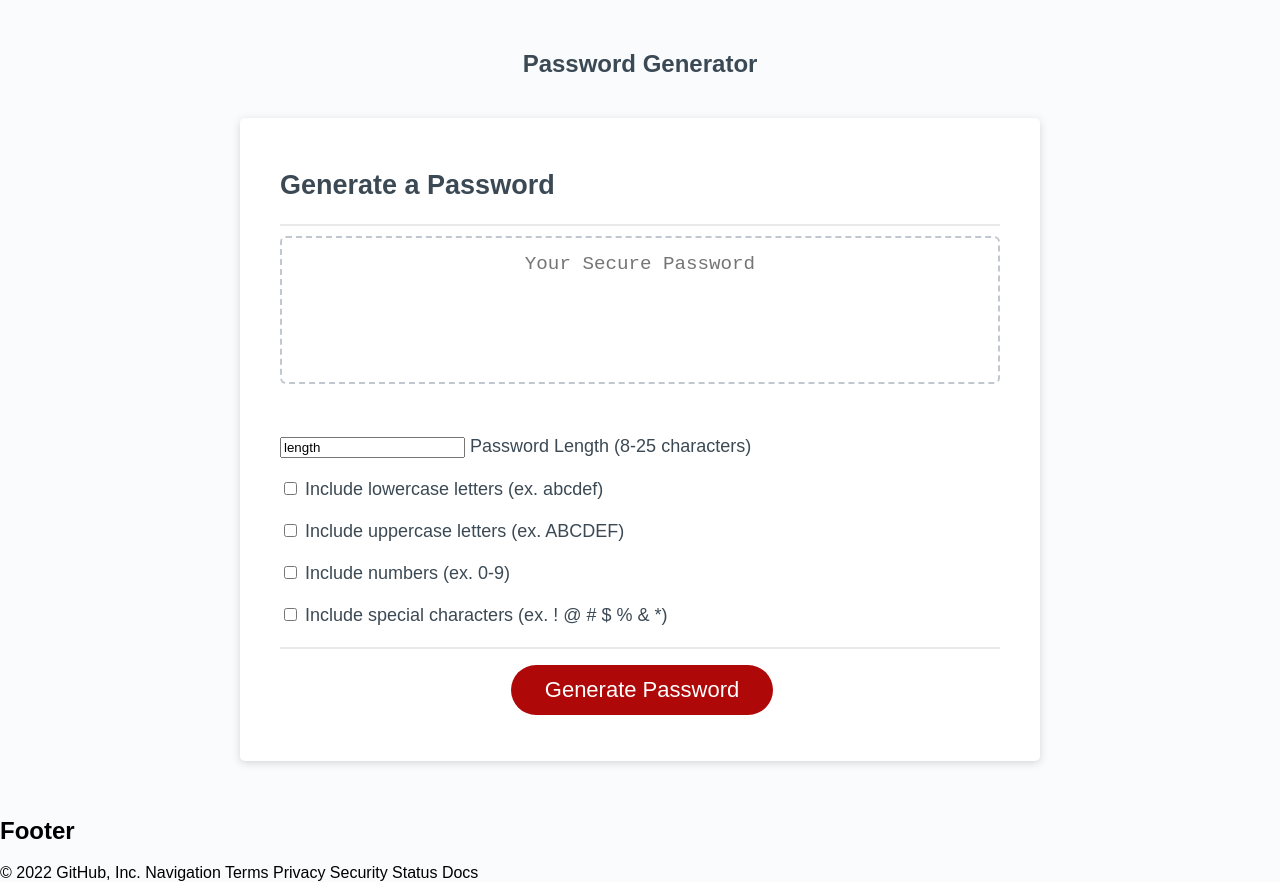
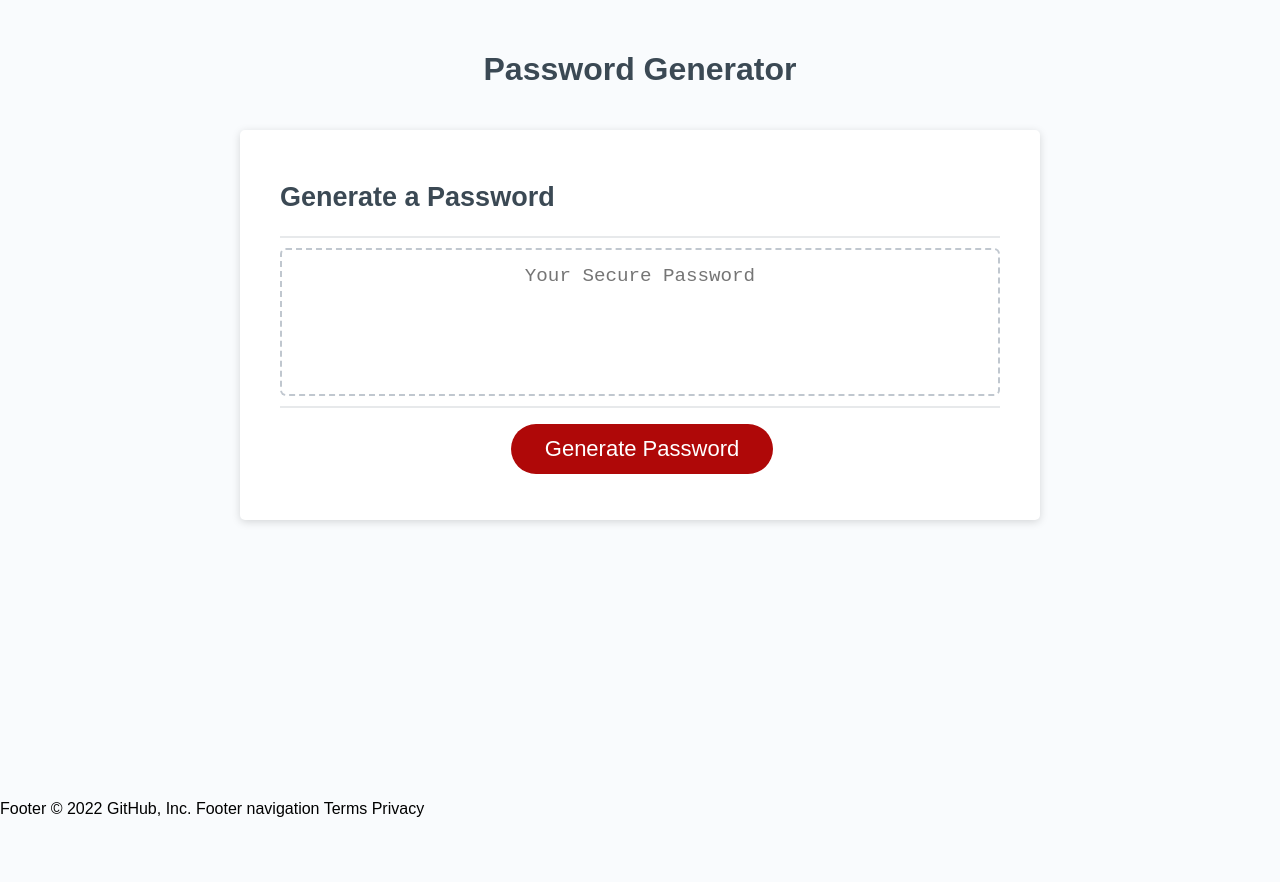
Before and after one commit to awinters81/Password-Generator, a plain HTML site: page index.html in a window 1280 px wide. After the commit the page ends 818 px from the top, so only its background shows below. Drawn offline with Linux system fonts and the light colour scheme.

Commit message:
third attempt, going about it a different way...

```diff
--- a/css/style.css
+++ b/css/style.css
@@ -135,9 +135,3 @@ button[disabled] {
     font-size: 0.8rem;
   }
 }
-Footer
-© 2022 GitHub, Inc.
-Footer navigation
-Terms
-Privacy
-Security
--- a/index.html
+++ b/index.html
@@ -5,105 +5,35 @@
     <meta name="viewport" content="width=device-width, initial-scale=1.0" />
     <meta http-equiv="X-UA-Compatible" content="ie=edge" />
     <title>Password Generator</title>
-    <link rel="stylesheet" href="./css/style.css" />
+    <link rel="stylesheet" href="css/style.css" />
   </head>
-
   <body>
-
-    <!-- I need to add options with id/class to connect to my .js file in order for
-         the generator to cycle through-->
-
-    <section>
-
     <div class="wrapper">
-
       <header>
         <h1>Password Generator</h1>
       </header>
-
       <div class="card">
         <div class="card-header">
           <h2>Generate a Password</h2>
         </div>
-
-    <!-- Removed readonly -->
-
         <div class="card-body">
           <textarea
+            readonly
             id="password"
             placeholder="Your Secure Password"
             aria-label="Generated Password"
           ></textarea>
         </div>
-
-        <br>
-        <br>
-
-    <!-- Options-->
-
-        <div class="length">
-            <input type="text" id="length" name="length" value="length">
-            <label for="length"> Password Length (8-25 characters) </label>
-        </div>
-
-        <br>
-
-        <div class="lowercase">
-            <input type="checkbox" id="lower" name="lower" value="lower">
-            <label for="lower"> Include lowercase letters (ex. abcdef) </label>
-        </div>
-
-        <br>
-
-        <div class="uppercase">
-            <input type="checkbox" id="upper" name="upper" value="upper">
-            <label for="upper"> Include uppercase letters (ex. ABCDEF) </label>
-        </div>
-
-        <br>
-
-        <div class="numbers">
-            <input type="checkbox" id="number" name="number" value="number">
-            <label for="number"> Include numbers (ex. 0-9) </label>
-        </div>
-
-        <br>
-
-        <div class="special">
-            <input type="checkbox" id="special" name="special" value="special">
-            <label for="special"> Include special characters (ex. ! @ # $ % & *) </label>
-        </div>
-
-        <br>
-
         <div class="card-footer">
           <button id="generate" class="btn">Generate Password</button>
         </div>
-
       </div>
-
     </div>
-
-    </section>
-
-    <br>
-    <br>
-
-    <footer>
-        <h2>Footer</h2>
-            <div>
+    <script src="js/script.js"></script>
+  </body>
+</html>
+Footer
 © 2022 GitHub, Inc.
-            Navigation
+Footer navigation
 Terms
 Privacy
-            Security
-            Status
-            Docs
-            </div>
-    </footer>
-
-    <script src="./js/script.js"></script>
-
-    </body>
-
-</html>
--- a/js/script.js
+++ b/js/script.js
@@ -9,17 +9,8 @@
 var generateBtn = document.querySelector("#generate");
 var generatePassword = document.querySelector("#placeholder")
 
-// So I need to be able to select 5 different choices in order to create my password.
-// length, lowercase, uppercase, numbers, and special characters.
-// Being that each option has multiple options to cycle through, each would need an array.
-// Except for the length.
-// So let me start by creating variables for each option.
-
-var passLength = document.getElementById("length").value;
-var checkLower = document.getElementById("lower").checked;
-var checkUpper = document.getElementById('upper').checked;
-var checkNumber = document.getElementById('number').checked;
-var checkSpecial = document.getElementById('special').checked;
+//Removing the variables for the checkboxes as I realized that I have to return
+//prompts for each option.
 
 //and let me create arrays for the characters like before...
 
@@ -27,12 +18,45 @@ var lowerCase = ["a","b","c","d","e","f","g","h","i","j","k","l","m","n","o","p"
 var upperCase = ["A","B","C","D","E","F","G","H","I","J","K","L","M","N","O","P","Q","R","S","T","U","V","W","X","Y","Z"];
 var numbers = ["0","1","2","3","4","5","6","7","8","9"];
 var special = ["!","@","#","$","%","&","*"];
+var i = 0
 
 //So when I type in a number from 8-128, I should get a password with that number of characters.
-//so I think I need an if statement
+//so I think I need an if statement at some point... But let me start with the prompt...
 
-//And when I select one of the options, it should include the characters in the array,
-//if it's not selected then it won't be included.
+function passwordOpt(){
+
+// I don't a var for length yet, so...
+// parse in Java lets me break down info that is in one form into a form that is easier to
+// work with.
+
+  var length = parseFloat(
+    prompt('How many characters would you like?')
+  );
+
+//so, the password has to be between 8-128 characters...
+
+if(length < 8 ){
+  return null;
+}
+
+if(length > 128){
+  return null;
+}
+}
+
+//generatePassword shows up as undefined in the console. So it looks like I'd have to
+//create a password for this too as the variable password has to pull from it.
+
+function generatePassword() {
+// So to generate the password, I need my options, which I'm creating in my passwordOpt function.
+//so, it would make sense for it to be part of this function. as a variable?
+
+var pullOptions = passwordOpt();
+
+//But now this variable is not being used... I don't have all my options yet, so let me
+//go back to the
+
+}
 
 
 
@@ -40,6 +64,7 @@ var special = ["!","@","#","$","%","&","*"];
 // Now the console states that generatePassword is not a function.
 // I think i need to add a function below that when I go to generate my password, it will
 //generate a password based on the length specified and the options chosen.
+//So it needs to return something
 
 function writePassword() {
   var password = generatePassword();
@@ -49,5 +74,5 @@ function writePassword() {
 
 }
 
-// Add event listener to generate button (original)
+//Add event listener to generate button (original)
 generateBtn.addEventListener("click", writePassword);
```
Lines whose indentation alone changed are shown as unchanged.
